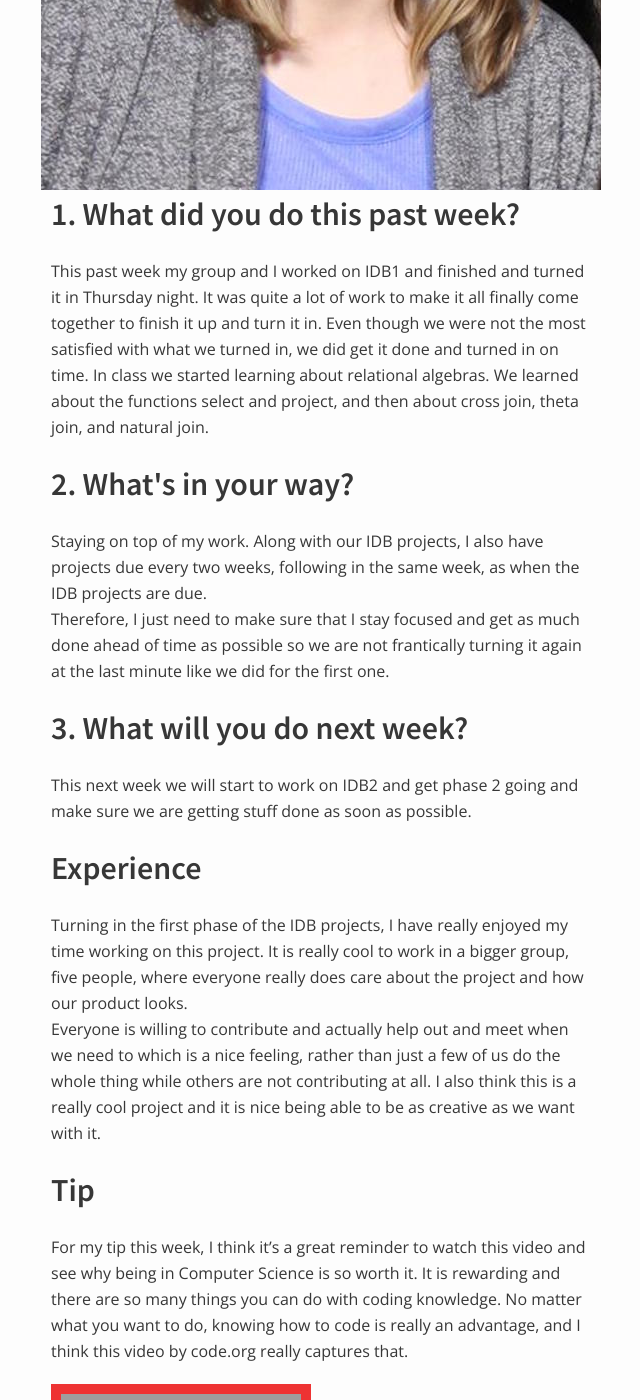
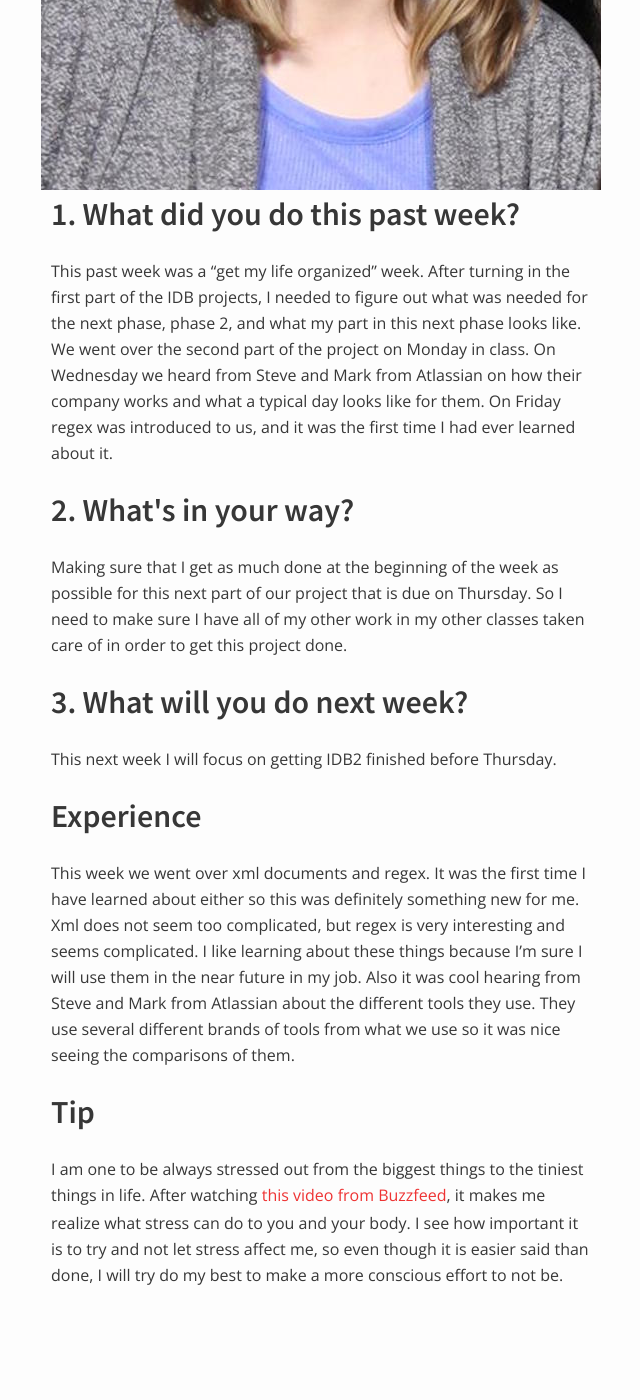
Before and after one commit to seshutter/CS373-Blog, a Jekyll site: the page built from _posts/2016-04-03-Week-10.md, in a window 1280 px wide and 1400 px high, scrolled down 719 px. Shown: the whole window, without its empty margins (319-959 px from the left). Built offline with Jekyll 4.4.1, drawn with Linux system fonts in a browser that asks for light colours; after the commit the page ends 2067 px from its top, so only the background shows below that; grey boxes are pictures that could not be loaded.

Commit message:
Updated week 10 post

```diff
--- a/_posts/2016-04-03-Week-10.md
+++ b/_posts/2016-04-03-Week-10.md
@@ -5,40 +5,35 @@ date:   2016-04-03
 ---
 
 <h2>1. What did you do this past week?</h2>
-This past week my group and I worked on IDB1 and finished and turned it in
-Thursday night.  It was quite a lot of work to make it all finally come together
-to finish it up and turn it in.  Even though we were not the most satisfied with
-what we turned in, we did get it done and turned in on time.  In class we started
-learning about relational algebras.  We learned about the functions select and
-project, and then about cross join, theta join, and natural join.
+This past week was a "get my life organized" week.  After turning in the first part
+of the IDB projects, I needed to figure out what was needed for the next phase,
+phase 2, and what my part in this next phase looks like.  We went over the
+second part of the project on Monday in class.  On Wednesday we heard from Steve
+and Mark from Atlassian on how their company works and what a typical day looks
+like for them.  On Friday regex was introduced to us, and it was the first time
+I had ever learned about it.
 
 <h2>2. What's in your way?</h2>
-Staying on top of my work.  Along with our IDB projects, I also have projects due
-every two weeks, following in the same week, as when the IDB projects are due.
-Therefore, I just need to make sure that I stay focused and get as much done
-ahead of time as possible so we are not frantically turning it again at the last
-minute like we did for the first one.
+Making sure that I get as much done at the beginning of the week as possible for
+this next part of our project that is due on Thursday. So I need to make sure I
+have all of my other work in my other classes taken care of in order to get this
+project done.
 
 <h2>3. What will you do next week?</h2>
-This next week we will start to work on IDB2 and get phase 2 going and make sure
-we are getting stuff done as soon as possible.
+This next week I will focus on getting IDB2 finished before Thursday.
 
 <h2>Experience</h2>
-Turning in the first phase of the IDB projects, I have really enjoyed my time
-working on this project.  It is really cool to work in a bigger group, five people,
-where everyone really does care about the project and how our product looks.
-Everyone is willing to contribute and actually help out and meet when we need to
-which is a nice feeling, rather than just a few of us do the whole thing while
-others are not contributing at all.  I also think this is a really cool project
-and it is nice being able to be as creative as we want with it.
+This week we went over xml documents and regex.  It was the first time I have
+learned about either so this was definitely something new for me.  Xml does not
+seem too complicated, but regex is very interesting and seems complicated.  I
+like learning about these things because I'm sure I will use them in the near
+future in my job.  Also it was cool hearing from Steve and Mark from Atlassian
+about the different tools they use.  They use several different brands of tools
+from what we use so it was nice seeing the comparisons of them.
 
 <h2>Tip</h2>
-For my tip this week, I think it's a great reminder to watch this video and see
-why being in Computer Science is so worth it.  It is rewarding and there are so
-many things you can do with coding knowledge.  No matter what you want to do,
-knowing how to code is really an advantage, and I think this video by code.org
-really captures that.
-
-<a href="http://www.youtube.com/watch?feature=player_embedded&v=nKIu9yen5nc
-" target="_blank"><img src="http://img.youtube.com/vi/nKIu9yen5nc/0.jpg"
-alt="Code.org video" width="240" height="180" border="10" /></a>
+I am one to be always stressed out from the biggest things to the tiniest things
+in life.  After watching [this video from Buzzfeed](http://www.buzzfeed.com/brandensmith/how-stress-affects-your-body#.bj0Y7XEag),
+it makes me realize what stress can do to you and your body.  I see how important
+it is to try and not let stress affect me, so even though it is easier said than
+done, I will try do my best to make a more conscious effort to not be.
```
